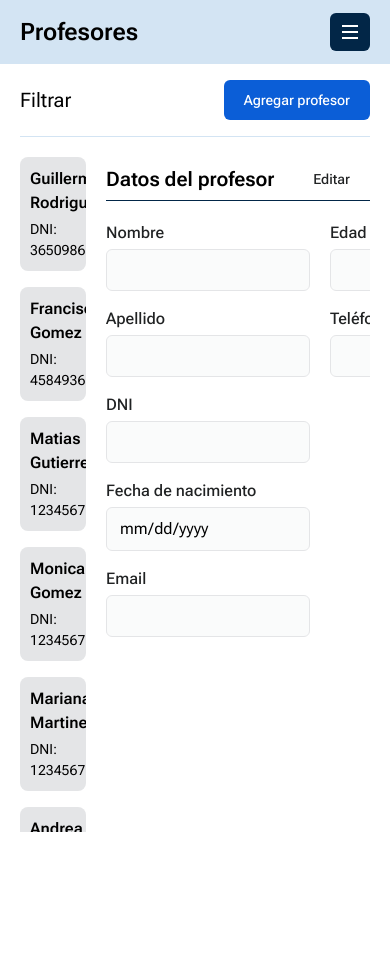
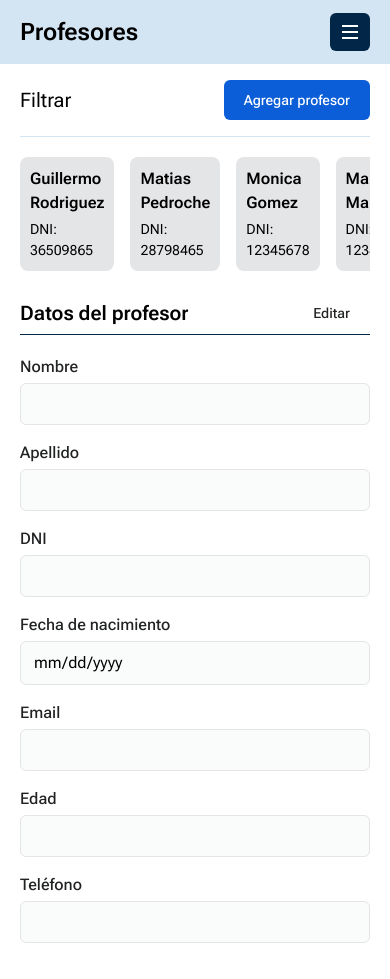
Before and after one commit to No-Country/S7-22-T-NodeReact, a Next.js app in the folder frontend/: page /profesores in a window 390 px wide. Before the commit the page ends 844 px from the top, so only its background shows below. Built offline with nearby package versions, Linux system fonts and the light colour scheme; data requests are answered from the project's data file.

Commit message:
added responsiveness

```diff
--- a/frontend/db.json
+++ b/frontend/db.json
@@ -20,24 +20,14 @@
       "phone": 1122334455
     },
     {
-      "id": 3,
-      "firstName": "Francisco",
-      "surname": "Gomez",
-      "age": 42,
-      "email": "juang@eduweb.com",
-      "dni": "45849365",
-      "dateOfBirth": "1975-12-03",
-      "phone": 1122334455
-    },
-    {
       "id": 4,
       "firstName": "Matias",
-      "surname": "Gutierrez",
+      "surname": "Pedroche",
       "age": 45,
       "email": "matiasg@eduweb.com",
-      "dni": 12345678,
+      "dni": "28798465",
       "dateOfBirth": "1975-12-03",
-      "phone": 1122334455
+      "phone": "1122334458"
     },
     {
       "id": 5,
@@ -98,6 +88,16 @@
       "dni": "32947298",
       "dateOfBirth": "1999-12-03",
       "phone": "1149348347"
+    },
+    {
+      "id": 11,
+      "firstName": "Raul",
+      "surname": "Hernandez",
+      "age": "45",
+      "email": "raulh@eduweb.com",
+      "dni": "35126584",
+      "dateOfBirth": "1978-12-03",
+      "phone": "1154875632"
     }
   ],
   "grads": [
@@ -114,7 +114,7 @@
     {
       "id": 3,
       "name": "Ingenieria civil",
-        "slug": "ingenieria-civil"
+      "slug": "ingenieria-civil"
     },
     {
       "id": 4,
--- a/frontend/src/components/Layout.jsx
+++ b/frontend/src/components/Layout.jsx
@@ -53,7 +53,7 @@ const Layout = ({ children, name }) => {
                     </Menu>
 
                 </div>
-                <main className='px-5'>
+                <main className='px-5 pb-5 md:pb-0'>
                     { children }
                 </main>
             </div>
--- a/frontend/src/pages/profesores/agregar.jsx
+++ b/frontend/src/pages/profesores/agregar.jsx
@@ -72,8 +72,8 @@ const Agregar = () => {
                 <Button text={'Guardar'} variant={'success'} visible={true} type={'button'} onClick={handleSubmit} />
             </div>
 
-            <div className='w-4/5'>
-                <form className='flex gap-5'>
+            <div className='md:w-4/5'>
+                <form className='flex flex-col md:flex-row md:gap-5 mt-5 md:mt-0'>
                     <div className='w-full'>
                         <InputField label={'Nombre'} type={'text'} name={'firstName'} onChange={handleChange} error={errors.firstName ? errors.firstName : null} />
                         <InputField label={'Apellido'} type={'text'} name={'surname'} onChange={handleChange} error={errors.surname} />
--- a/frontend/src/pages/profesores/index.jsx
+++ b/frontend/src/pages/profesores/index.jsx
@@ -94,8 +94,8 @@ const Profesores = ({ professors }) => {
                 </Link>
             </div>
 
-            <div className='flex gap-5 mt-5'>
-                <div className='w-1/5 h-[80vh] flex flex-col gap-4 overflow-y-scroll overscroll-contain'>
+            <div className='flex flex-col md:flex-row gap-5 mt-5'>
+                <div className='w-full md:w-1/5 md:h-[80vh] flex md:flex-col gap-4 overflow-x-scroll md:overflow-x-hidden md:overflow-y-scroll overscroll-contain'>
                     {professors.map((professor, id) => {
                         return (
                             <div key={id} className='px-2.5 py-2.5 bg-grey rounded-lg cursor-pointer' onClick={() => getProfessor(professor.id)}>
@@ -106,14 +106,14 @@ const Profesores = ({ professors }) => {
                     })}
                 </div>
 
-                <div className='w-4/5 max-h-[80vh] overflow-y-scroll overscroll-contain'>
+                <div className='w-full md:w-4/5 md:max-h-[80vh] md:overflow-y-scroll overscroll-contain'>
                     <div className='border-b border-primary flex justify-between items-center mb-5 h-11'>
                         <h2 className='text-h4 font-semibold'>Datos del profesor</h2>
                         <Button text={'Editar'} variant={'normal'} type={'button'} visible={!editStatus} onClick={editForm} />
                         <Button text={'Cancelar'} variant={'normal'} type={'button'} visible={editStatus} onClick={() => setEditStatus(false)} />
                     </div>
 
-                    <form className='flex gap-5 relative'>
+                    <form className='flex flex-col md:flex-row md:gap-5 relative'>
                         <div className='w-full'>
                             <InputField label={'Nombre'} type={'text'} name={'firstName'} disabled={!editStatus} value={selectedProfessor.firstName} onChange={handleChange} />
                             <InputField label={'Apellido'} type={'text'} name={'surname'} disabled={!editStatus} value={selectedProfessor.surname} onChange={handleChange} />
@@ -124,7 +124,7 @@ const Profesores = ({ professors }) => {
                         <div className='w-full'>
                             <InputField label={'Edad'} type={'number'} name={'age'} disabled={!editStatus} value={selectedProfessor.age} onChange={handleChange} />
                             <InputField label={'Teléfono'} type={'number'} name={'phone'} disabled={!editStatus} value={selectedProfessor.phone} onChange={handleChange} />
-                            <div className={`absolute bottom-0 right-5 flex gap-2 ${editStatus ? 'block' : 'hidden'}`}>
+                            <div className={`md:absolute md:bottom-0 md:right-5 mt-6 md:mt-0 flex gap-2 ${editStatus ? 'block' : 'hidden'}`}>
                                 <Button text={'Guardar'} variant={'success'} size={'full'} type={'button'} visible={saveButton} onClick={() => handleUpdate(selectedProfessor.id)} />
                                 <Button text={'Eliminar'} variant={'danger'} size={'full'} type={'button'} visible={saveButton} onClick={() => handleDelete(selectedProfessor.id)} />
                             </div>
```
